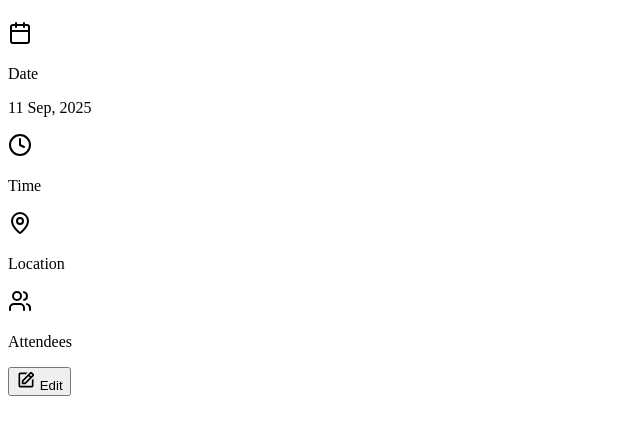
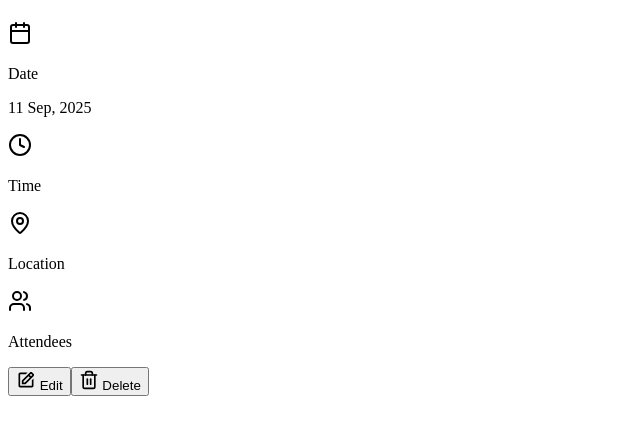
Before and after one commit to mSaroarDev/school-maker, a Next.js app: page /calender/EventDetails in a window 1280 px wide. Shown: the top 434 px of the page, without its empty margins (0-640 px from the left). Built offline with nearby package versions, Linux system fonts and the light colour scheme.

Commit message:
feat: add delete button to EventDetails for improved event management

```diff
--- a/src/pages/calender/EventDetails.tsx
+++ b/src/pages/calender/EventDetails.tsx
@@ -1,5 +1,5 @@
 import { Button } from "@/components/ui/button";
-import { Calendar, Clock, MapPin, Users } from "lucide-react";
+import { Calendar, Clock, MapPin, Trash2, Users } from "lucide-react";
 import moment from "moment";
 import Image from "next/image";
 import { BiEdit } from "react-icons/bi";
@@ -67,8 +67,8 @@ const EventDetails = ({
         <h1 className="text-3xl font-bold text-gray-900 mb-4">
           {data?.title}
         </h1>
-        <div className="text-gray-600 text-lg leading-relaxed bg-gray-50 p-4 rounded border-l-2 border-primary/60">
-          <div dangerouslySetInnerHTML={{ __html: stripHtmlTags(data?.extendedProps?.description ?? "") }} />
+        <div className="overflow-hidden text-gray-600 text-lg leading-relaxed bg-gray-50 p-4 rounded border-l-2 border-primary/60">
+          {/* <div className="w-full overflow-hidden" dangerouslySetInnerHTML={{ __html: data?.extendedProps?.description ?? "" }} /> */}
         </div>
       </div>
 
@@ -106,7 +106,8 @@ const EventDetails = ({
         </div>
       </div>
 
-      <Button
+      <div className="flex items-center gap-2">
+        <Button
         type="button"
         variant="outline"
         onClick={() => {
@@ -118,6 +119,23 @@ const EventDetails = ({
       >
         <BiEdit size={20} /> Edit
       </Button>
+
+      <Button
+        type="button"
+        variant="outline"
+        className="text-red-500 border-red-300 hover:bg-red-50 hover:text-red-600"
+        onClick={() => {
+          resetAll();
+          setOpenModal(!openModal);
+          setEventData(data);
+          setIsEditMode(true);
+        }}
+      >
+        <Trash2 size={20} /> Delete
+      </Button>
+
+      </div>
+
     </div>
   );
 };
```
